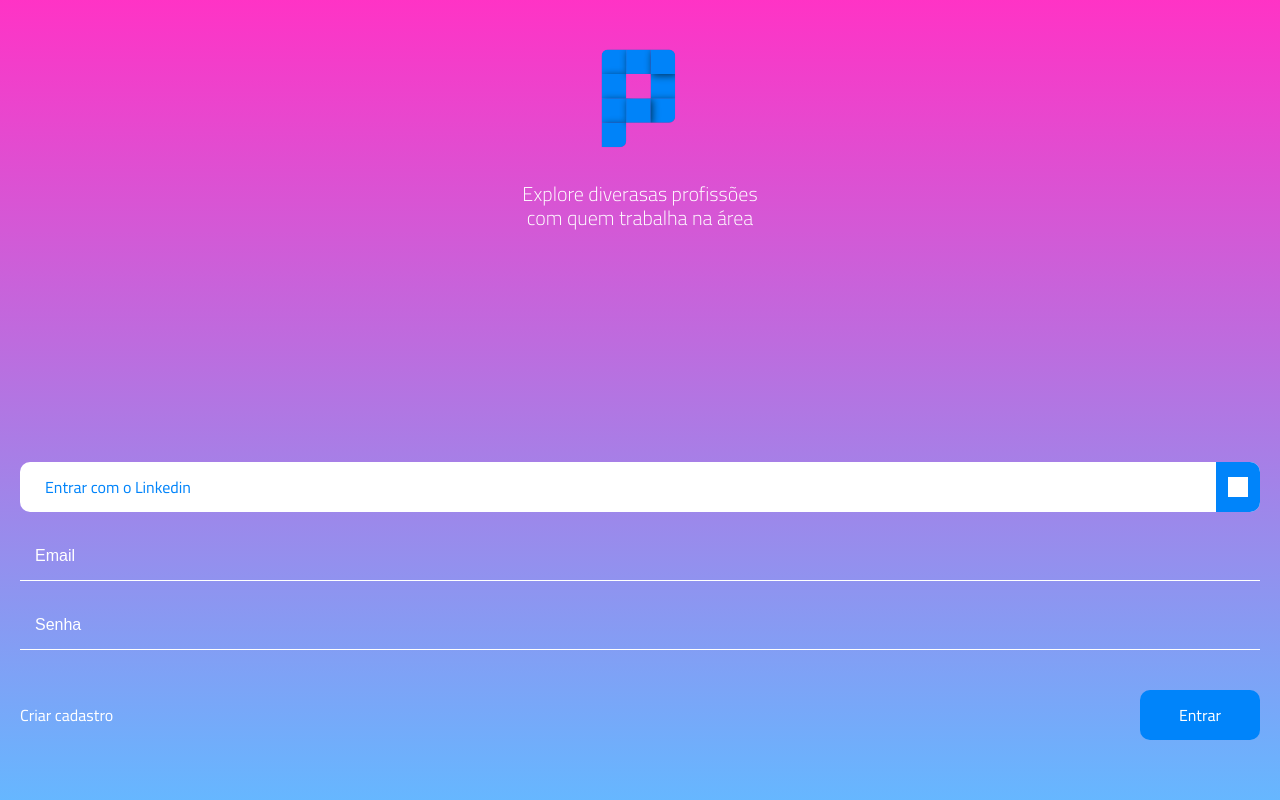
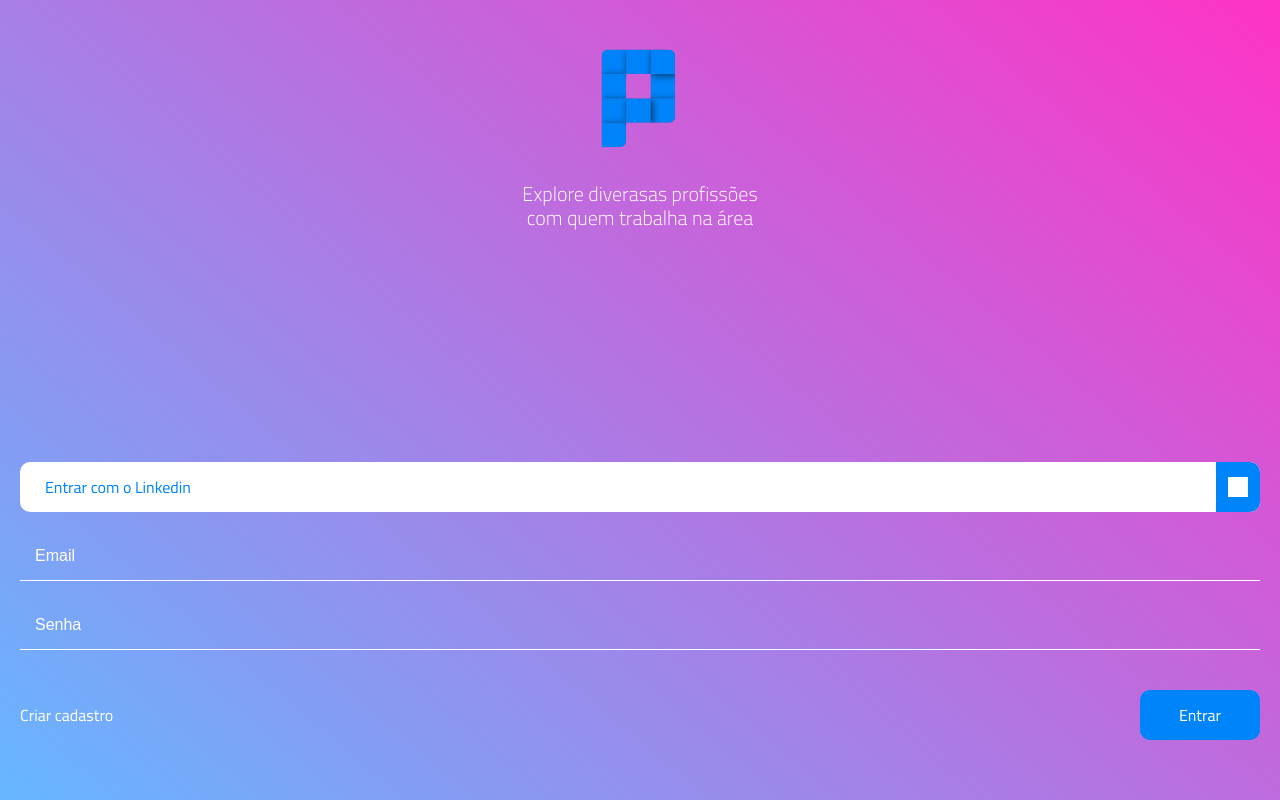
Before and after one commit to nayarahilton/vue-pwa-profil, a Vue app: page /#/ in a window 1280 px wide. Built offline with nearby package versions, Linux system fonts and the light colour scheme; what vue-resource, vuefire would draw is missing.

Commit message:
Edit components #2

```diff
--- a/src/views/WelcomeView.vue
+++ b/src/views/WelcomeView.vue
@@ -71,7 +71,7 @@ export default {
 		color #fff
 
 	.welcome
-		linear_gradient(top, lightness($pink, 60%), lightness($blue, 70%))
+		linear_gradient(-140deg, lightness($pink, 60%), lightness($blue, 70%))
 		padding 40px 20px
 		box-sizing border-box
 		display flex
```
